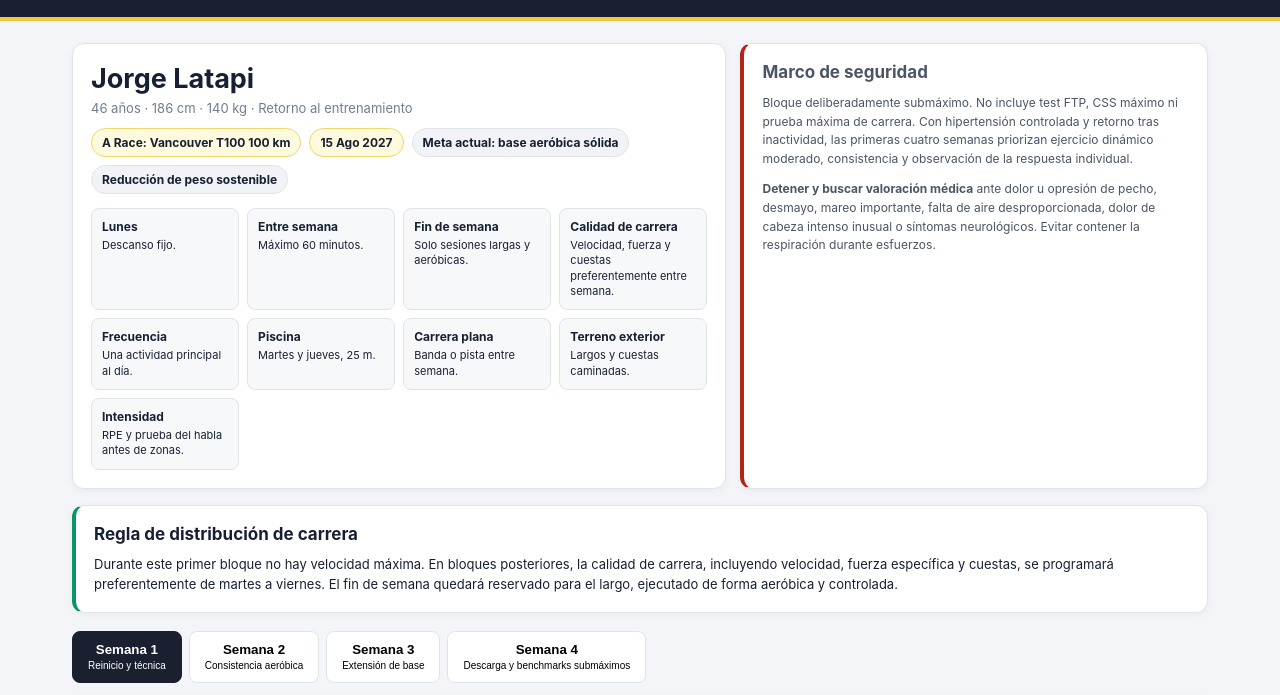
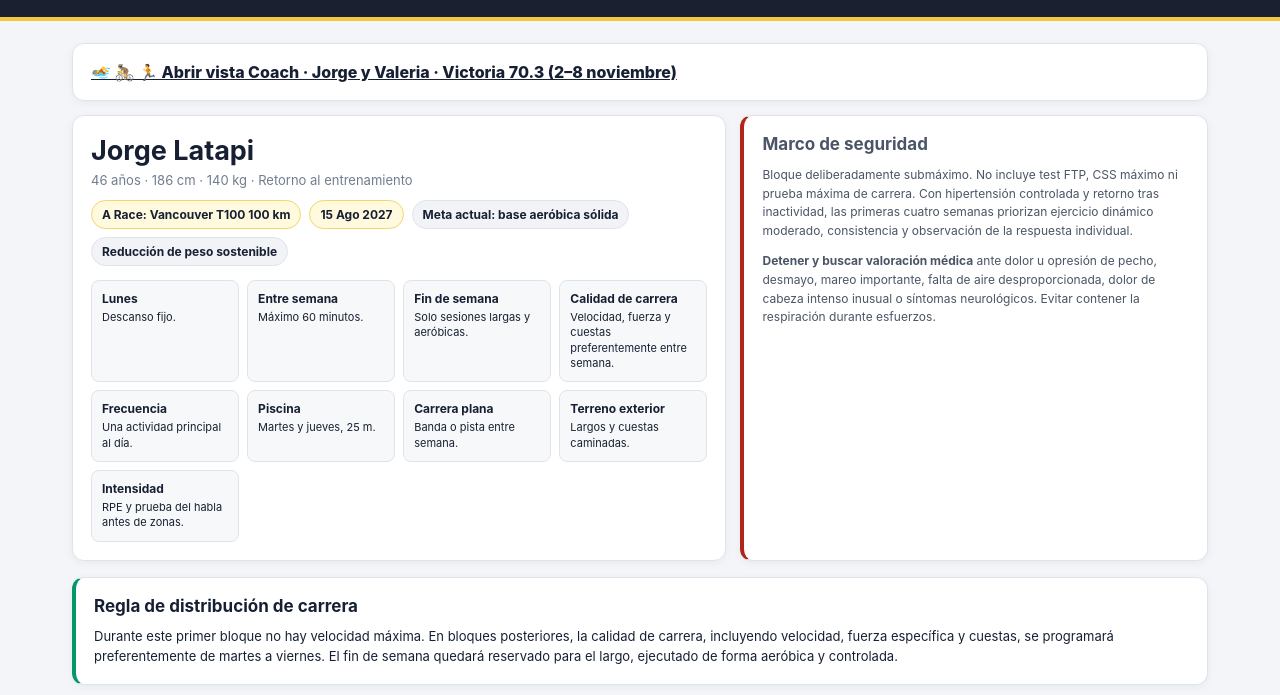
Before and after one commit to jorgelatapi-beep/604-Tri-Club, a plain HTML site: page jorge/index.html in a window 1280 px wide. Shown: the part 71-766 px from the top of the page. Drawn offline with Linux system fonts and the light colour scheme.

Commit message:
Link Jorge athlete app to shared Coach view

```diff
--- a/jorge/index.html
+++ b/jorge/index.html
@@ -38,7 +38,7 @@ table{width:100%;border-collapse:collapse;font-size:12px}th{text-align:left;back
 </head>
 <body>
 <header><div class="brand"><b>604</b> Tri Club <span>Training Platform · Jorge</span></div><div class="header-sub">A Race: Vancouver T100 100 km · 15 Ago 2027 · Bloque 1 sin fechas</div><button id="installBtn" class="install-btn" hidden>Instalar en este dispositivo</button></header>
-<div class="wrap">
+<div class="wrap"><div class="panel" style="margin-bottom:14px"><a href="../coach/" style="font-weight:800;color:#172033;text-decoration:underline">🏊 🚴 🏃 Abrir vista Coach · Jorge y Valeria · Victoria 70.3 (2–8 noviembre)</a></div>
 <section class="profile">
 <div class="panel">
 <h1>Jorge Latapi</h1>
```
